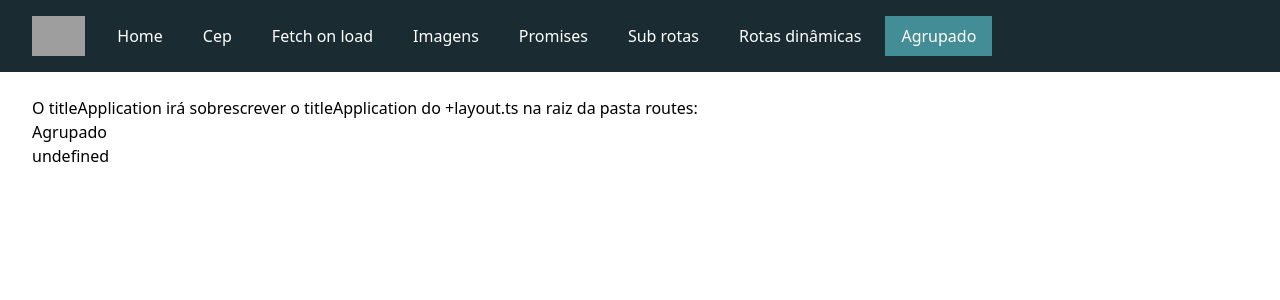
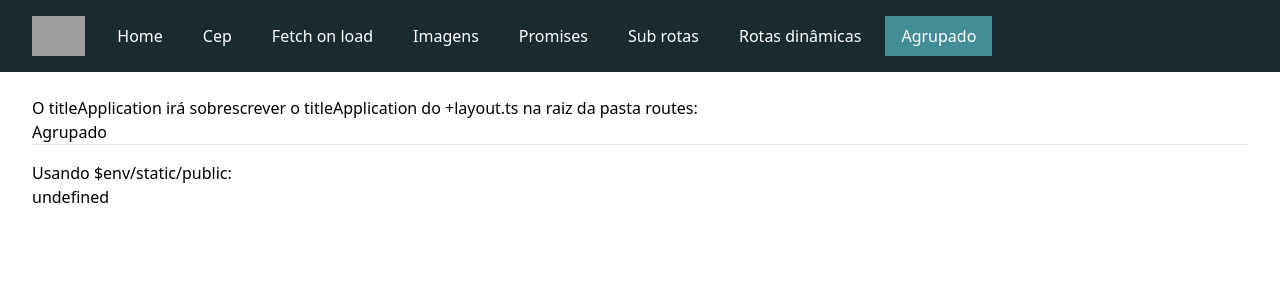
Before and after one commit to cgcdoss/svelte-teste, a SvelteKit app: page /agrupado in a window 1280 px wide. Shown: the top 300 px of the page. Built offline with nearby package versions, Linux system fonts and the light colour scheme; grey boxes are pictures that could not be loaded.

Commit message:
chore: ajustando texto do $env

```diff
--- a/src/routes/(app)/agrupado/+page.svelte
+++ b/src/routes/(app)/agrupado/+page.svelte
@@ -8,5 +8,10 @@
   O titleApplication irá sobrescrever o titleApplication do +layout.ts na raiz
   da pasta routes:
 </h1>
+
 <h1>{data.titleApplication}</h1>
+
+<hr />
+
+<p class="mt-4">Usando $env/static/public:</p>
 <h2>{data.teste}</h2>
--- a/src/routes/rotas-dinamicas/[[id]]/+page.svelte
+++ b/src/routes/rotas-dinamicas/[[id]]/+page.svelte
@@ -9,4 +9,7 @@
   Path param passado: {id}
 </h1>
 
-{env.PUBLIC_TESTE}
+<hr />
+
+<p class="mt-4">Usando $env/dynamic/public:</p>
+<p>{env.PUBLIC_TESTE}</p>
```
